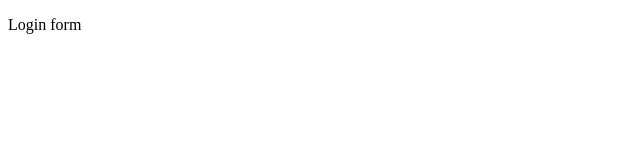
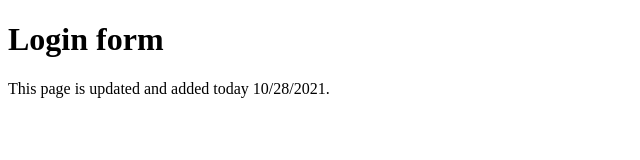
Before and after one commit to Esagecc/myappsample, a plain HTML site: page index.html in a window 1280 px wide. Shown: the whole page, without its empty margins (0-640 px from the left). Drawn offline with Linux system fonts and the light colour scheme.

Commit message:
updated the index.html

```diff
--- a/index.html
+++ b/index.html
@@ -7,8 +7,8 @@
     <title>Testing Project 01</title>
 </head>
 <body>
-
-    <p>Login form</p>
+    <h1>Login form</h1>
+    <p>This page is updated and added today 10/28/2021.</p>
 
 </body>
 </html>
```
